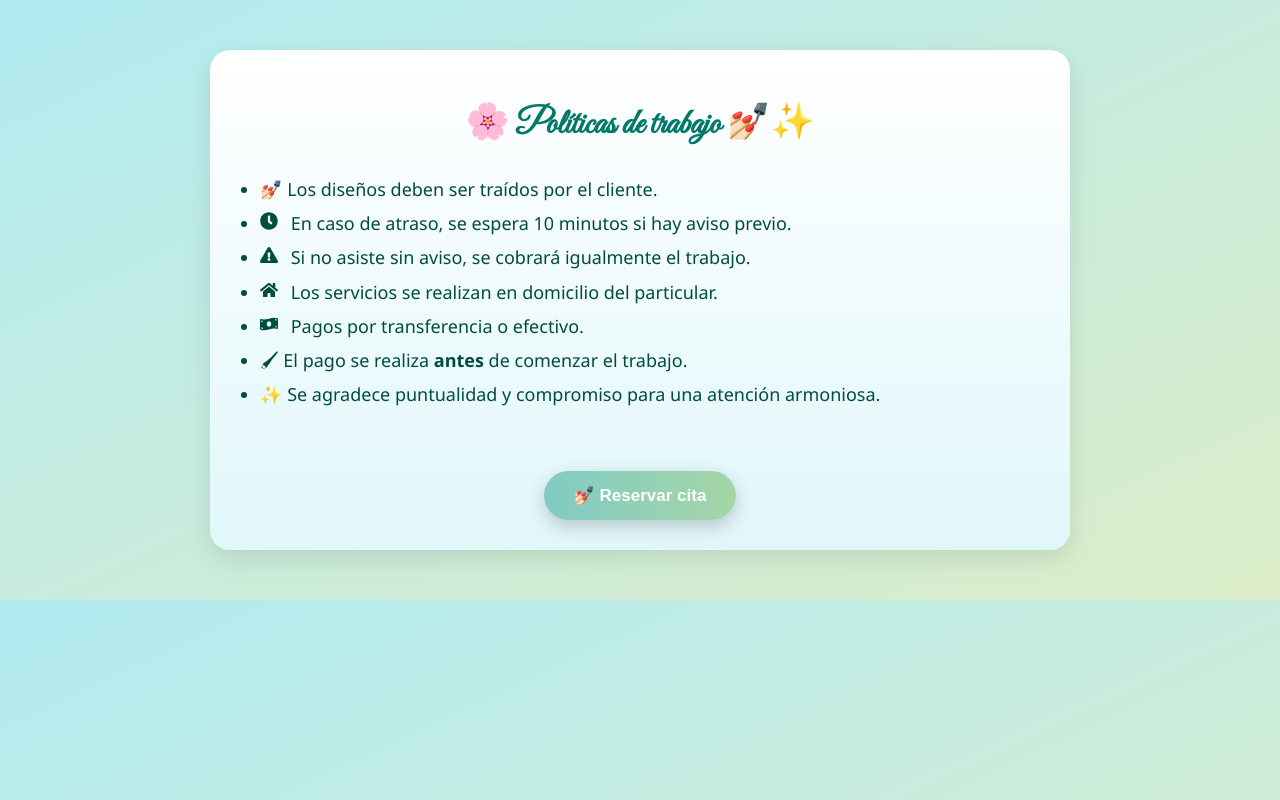
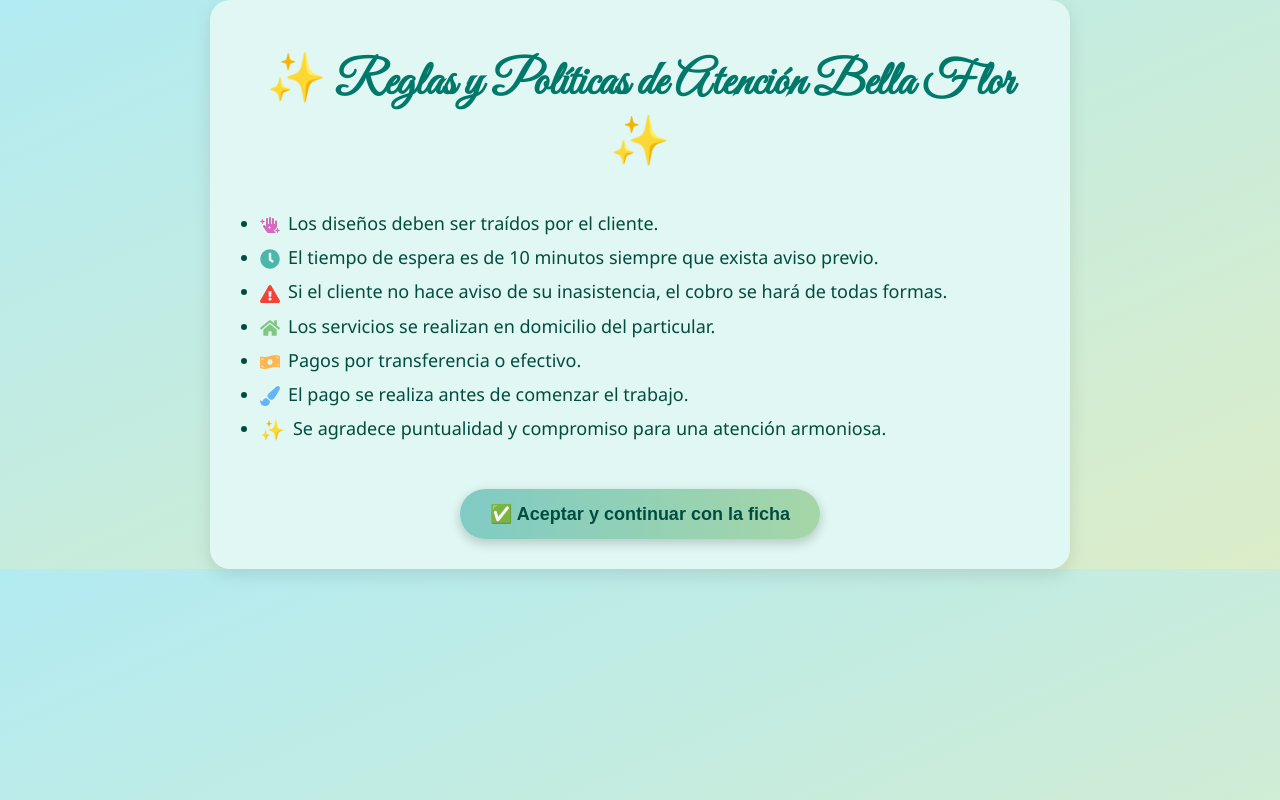
Before and after one commit to SebaSurf/bella-flor-app, a React (Create React App) app: page /politicas in a window 1280 px wide. Built offline with nearby package versions, Linux system fonts and the light colour scheme.

Commit message:
Actualizo Politicas.js con nuevo diseño y colores

```diff
--- a/src/pages/Inicio.js
+++ b/src/pages/Inicio.js
@@ -1,7 +1,7 @@
 import React from "react";
 import { useNavigate } from "react-router-dom";
 import Slider from "react-slick";
-import { GiFlowerTwirl, GiNailedFoot } from "react-icons/gi";
+import { GiFlowerTwirl } from "react-icons/gi";
 import { FaInstagram, FaEnvelope } from "react-icons/fa";
 import "slick-carousel/slick/slick.css";
 import "slick-carousel/slick/slick-theme.css";
@@ -67,12 +67,10 @@ export default function Inicio() {
         Bienvenida a Bella Flor <GiFlowerTwirl size={36} />
       </h1>
 
-
-
       {/* Carrusel de fotos */}
       <section style={{ margin: "40px 0" }}>
         <h2 style={{ color: "#004d40", textAlign: "center", marginBottom: "20px" }}>
-          💅 Diseños más queridos
+          💅 Diseños destacados
         </h2>
 
         <Slider {...sliderSettings}>
--- a/src/pages/Politicas.js
+++ b/src/pages/Politicas.js
@@ -1,62 +1,102 @@
 import React from "react";
 import { useNavigate } from "react-router-dom";
-import { FaClock, FaMoneyBillWave, FaHome, FaExclamationTriangle } from "react-icons/fa";
-import { motion } from "framer-motion";
+import {
+  FaClock,
+  FaExclamationTriangle,
+  FaHome,
+  FaMoneyBillWave,
+  FaHandSparkles,
+  FaPaintBrush,
+} from "react-icons/fa";
 
 export default function Politicas() {
   const navigate = useNavigate();
 
+  const handleAceptar = () => {
+    navigate("/ficha");
+  };
+
+  const iconStyle = {
+    marginRight: "8px",
+    fontSize: "20px",
+    verticalAlign: "middle",
+  };
+
   return (
-    <motion.div
-      initial={{ opacity: 0, y: 30 }}
-      animate={{ opacity: 1, y: 0 }}
-      transition={{ duration: 0.8 }}
+    <div
       style={{
         maxWidth: 800,
-        margin: "50px auto",
-        padding: "30px",
+        margin: "0 auto",
+        padding: 30,
         fontFamily: "'Segoe UI', sans-serif",
-        background: "linear-gradient(to top, #e0f7fa, #ffffff)",
+        backgroundColor: "#e0f7f3",
         borderRadius: "20px",
-        boxShadow: "0 8px 24px rgba(0,0,0,0.1)",
-        color: "#004d40"
+        boxShadow: "0 6px 18px rgba(0,0,0,0.1)",
       }}
     >
-      <h1 style={{ fontSize: "2.2em", color: "#00796b", textAlign: "center", marginBottom: "25px" }}>
-        🌸 Políticas de trabajo 💅🏻✨
+      <h1 style={{ textAlign: "center", color: "#00796b", marginBottom: "30px" }}>
+        ✨ Reglas y Políticas de Atención Bella Flor ✨
       </h1>
 
-      <ul style={{ fontSize: "18px", lineHeight: "1.9", paddingLeft: "20px" }}>
-        <li>💅🏻 Los diseños deben ser traídos por el cliente.</li>
-        <li><FaClock style={{ marginRight: "8px" }} /> En caso de atraso, se espera 10 minutos si hay aviso previo.</li>
-        <li><FaExclamationTriangle style={{ marginRight: "8px" }} /> Si no asiste sin aviso, se cobrará igualmente el trabajo.</li>
-        <li><FaHome style={{ marginRight: "8px" }} /> Los servicios se realizan en domicilio del particular.</li>
-        <li><FaMoneyBillWave style={{ marginRight: "8px" }} /> Pagos por transferencia o efectivo.</li>
-        <li>🖌 El pago se realiza <strong>antes</strong> de comenzar el trabajo.</li>
-        <li>✨ Se agradece puntualidad y compromiso para una atención armoniosa.</li>
+      <ul
+        style={{
+          fontSize: "18px",
+          lineHeight: "1.9",
+          paddingLeft: "20px",
+          color: "#004d40",
+        }}
+      >
+        <li>
+          <FaHandSparkles style={{ ...iconStyle, color: "#d46ac2" }} />
+          Los diseños deben ser traídos por el cliente.
+        </li>
+        <li>
+          <FaClock style={{ ...iconStyle, color: "#4db6ac" }} />
+          El tiempo de espera es de 10 minutos siempre que exista&nbsp;aviso&nbsp;previo.
+        </li>
+        <li>
+          <FaExclamationTriangle style={{ ...iconStyle, color: "#f44336" }} />
+          Si el cliente no hace aviso de su inasistencia, el cobro se hará de todas formas.
+        </li>
+        <li>
+          <FaHome style={{ ...iconStyle, color: "#81c784" }} />
+          Los servicios se realizan en domicilio del particular.
+        </li>
+        <li>
+          <FaMoneyBillWave style={{ ...iconStyle, color: "#ffb74d" }} />
+          Pagos por transferencia o efectivo.
+        </li>
+        <li>
+          <FaPaintBrush style={{ ...iconStyle, color: "#64b5f6" }} />
+          El pago se realiza antes de comenzar el trabajo.
+        </li>
+        <li>
+          <span style={{ ...iconStyle, color: "#ffd54f" }}>✨</span>
+          Se agradece puntualidad y compromiso para una atención armoniosa.
+        </li>
       </ul>
 
       <div style={{ textAlign: "center", marginTop: "40px" }}>
-        <motion.button
-          whileHover={{ scale: 1.05 }}
-          whileTap={{ scale: 0.95 }}
-          onClick={() => navigate("/ficha")}
+        <button
+          onClick={handleAceptar}
           style={{
+            padding: "14px 30px",
             background: "linear-gradient(to right, #80cbc4, #a5d6a7)",
-            color: "white",
+            color: "#004d40",
+            fontWeight: "bold",
             border: "none",
-            padding: "14px 30px",
             borderRadius: "30px",
-            fontSize: "17px",
-            fontWeight: "bold",
+            fontSize: "18px",
             cursor: "pointer",
-            boxShadow: "0 6px 18px rgba(0,0,0,0.2)",
-            marginTop: "20px"
+            boxShadow: "0 4px 12px rgba(0,0,0,0.2)",
+            transition: "0.3s",
           }}
+          onMouseEnter={(e) => (e.currentTarget.style.transform = "scale(1.05)")}
+          onMouseLeave={(e) => (e.currentTarget.style.transform = "scale(1)")}
         >
-          💅🏻 Reservar cita
-        </motion.button>
+          ✅ Aceptar y continuar con la ficha
+        </button>
       </div>
-    </motion.div>
+    </div>
   );
 }
```
Lines whose indentation alone changed are shown as unchanged.
